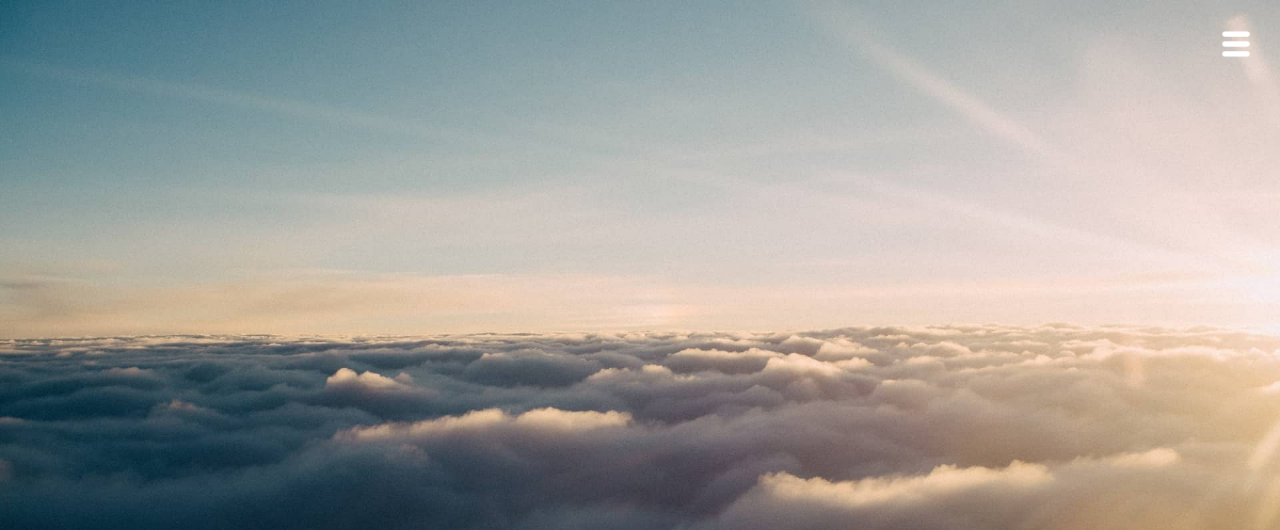
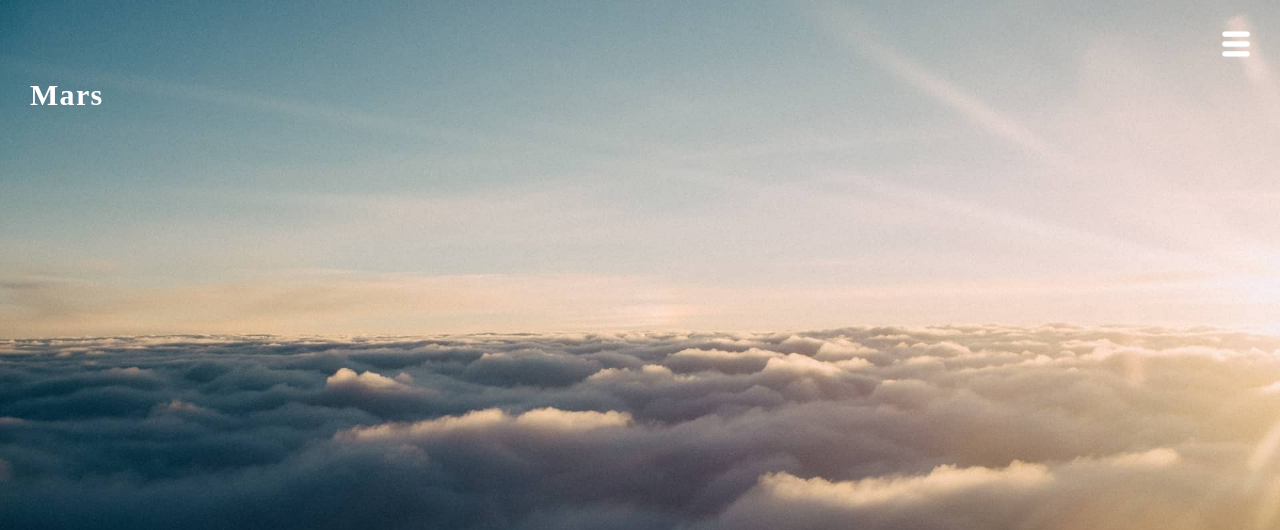
Before and after one commit to maxdevjs/learn-javascript-weather-application, a plain HTML site: page index.html in a window 1280 px wide. Shown: the top 530 px of the page. Drawn offline with Linux system fonts and the light colour scheme.

Commit message:
Add current weather container

```diff
--- a/index.html
+++ b/index.html
@@ -27,6 +27,11 @@
     <button id="open-menu-btn" class="ripple">
       <img class="icon-sm-28" src="./assets/images/icons/menu.png" alt="Menu button">
     </button>
+
+    <!-- curently weather section -->
+    <section id="current-day-weather-container">
+      <h1 class="location-label">Mars</h1>
+    </section>
   </main>
 </body>
 
--- a/style/index.css
+++ b/style/index.css
@@ -74,6 +74,23 @@ body {
   top: 20px;
   right: 20px;
   padding: 10px;
+}
+
+/* ================================= current-day-weather-container ================================= */
+
+#current-day-weather-container {
+  width: 100%;
+  height: 60%;
+  position: relative;
+  color: white;
+  padding: 80px 30px 20px 30px;
+}
+
+.location-label {
+  font-size: 30px;
+  font-weight: 900;
+  margin-bottom: 50px;
+  letter-spacing: 1.3px;
 }
 
 /* ================================= Loader ================================= */
```
